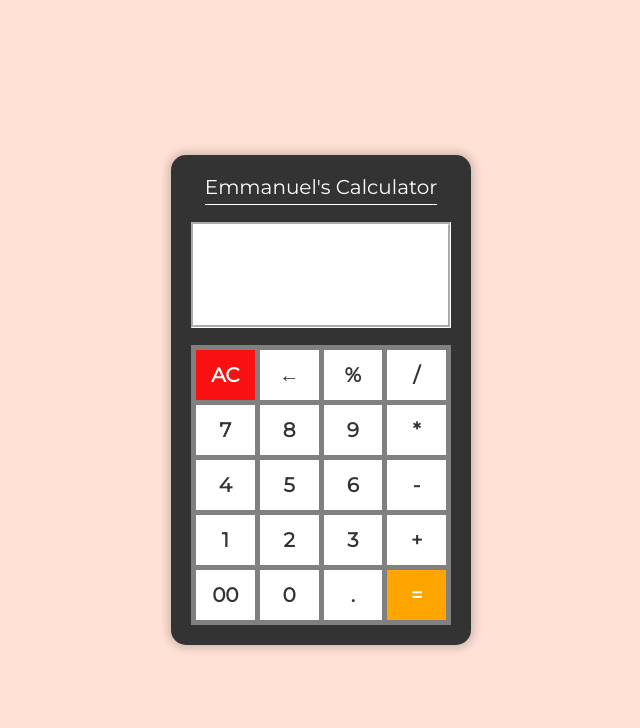
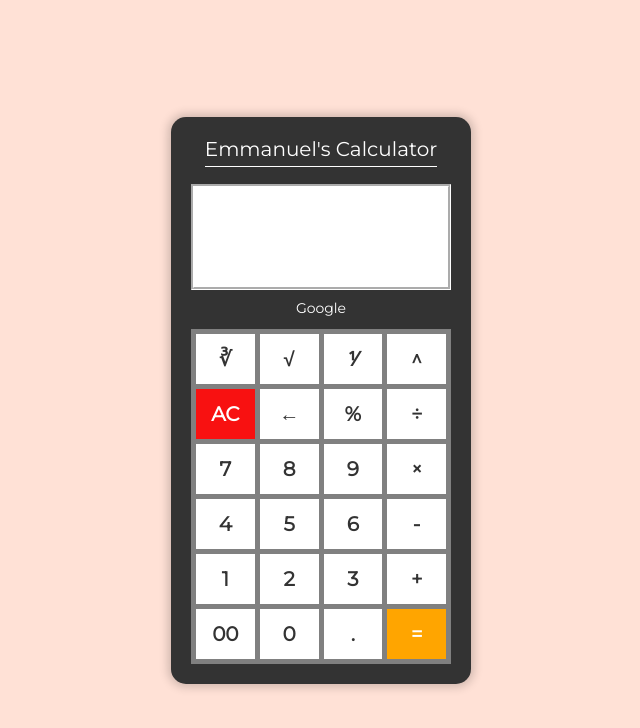
Before and after one commit to EmmanuelOdedele/ReactCalculator, a React (Create React App) app: page / in a window 1280 px wide. Shown: the top 728 px of the page, without its empty margins (319-959 px from the left). Built offline with nearby package versions, Linux system fonts and the light colour scheme.

Commit message:
fifth commit

```diff
--- a/src/App.js
+++ b/src/App.js
@@ -5,6 +5,7 @@ import Display1 from "./components/Display1";
 import Display2 from "./components/Display2";
 import ButtonContainer from "./components/ButtonContainer";
 import Button from "./components/Button";
+import Google from "./components/Google";
 
 function App() {
   // Set States. Input for Display2, Result for Display1
@@ -13,7 +14,7 @@ function App() {
 
   // OnClick handler for input
   const handleOnClick = (e) => {
-    setInput(input + e.target.value);
+    setInput(input + e.target.name);
   };
 
   // Function for delete button
@@ -40,41 +41,59 @@ function App() {
   // Function for percentage
   const perc = () => {
     setInput(input / 100);
-    setResult(result);
+  };
+
+  // Function for cuberoot
+  const cuberoot = () => {
+    setInput(input ** (1 / 2));
+  };
+
+  // Function for squareroot
+  const squareroot = () => {
+    setInput(input ** (1 / 2));
+  };
+
+  // Function for inverse
+  const inverse = () => {
+    setInput(input ** -1);
   };
 
   return (
     <section>
+
       <Container>
         <h1>Emmanuel's Calculator</h1>
         <Screen>
-          <Display1 value={result}></Display1>
-          <Display2 value={input}></Display2>
+          <Display1 value={result} />
+          <Display2 value={input} />
         </Screen>
+        <Google/>
         <ButtonContainer>
           <div className="button-row">
-            {/* "&#247;" */}
-            {/* "&#215;" */}
-            <Button onClick={cancel} value={"AC"} id={"ac"} label={"AC"} />
-            <Button onClick={dlt} value="&larr;" label="&larr;" />
-            <Button onClick={perc} value={"%"} label={"%"} />
-            <Button onClick={handleOnClick} value={"/"} label={"/"} />
-            <Button onClick={handleOnClick} value={"9"} label={"7"} />
-            <Button onClick={handleOnClick} value={"8"} label={"8"} />
-            <Button onClick={handleOnClick} value={"9"} label={"9"} />
-            <Button onClick={handleOnClick} value={"*"} label={"*"} />
-            <Button onClick={handleOnClick} value={"4"} label={"4"} />
-            <Button onClick={handleOnClick} value={"5"} label={"5"} />
-            <Button onClick={handleOnClick} value={"6"} label={"6"} />
-            <Button onClick={handleOnClick} value={"-"} label={"-"} />
-            <Button onClick={handleOnClick} value={"1"} label={"1"} />
-            <Button onClick={handleOnClick} value={"2"} label={"2"} />
-            <Button onClick={handleOnClick} value={"3"} label={"3"} />
-            <Button onClick={handleOnClick} value={"+"} label={"+"} />
-            <Button onClick={handleOnClick} value={"00"} label={"00"} />
-            <Button onClick={handleOnClick} value={"0"} label={"0"} />
-            <Button onClick={handleOnClick} value={"."} label={"."} />
-            <Button onClick={evaluate} value={"="} id={"equals"} label={"="} />
+            <Button onClick={cuberoot} name="&#8731;" label="&#8731;" />
+            <Button onClick={squareroot} name="&#8730;" label="&#8730;" />
+            <Button onClick={inverse} name="&#8543;" label="&#8543;" />
+            <Button onClick={handleOnClick} name="**" label="&#94;" />
+            <Button onClick={cancel} name={"AC"} id={"ac"} label={"AC"} />
+            <Button onClick={dlt} name="&larr;" label="&larr;" />
+            <Button onClick={perc} name={"%"} label={"%"} />
+            <Button onClick={handleOnClick} name={"/"} label="&#247;" />
+            <Button onClick={handleOnClick} name={"7"} label={"7"} />
+            <Button onClick={handleOnClick} name={"8"} label={"8"} />
+            <Button onClick={handleOnClick} name={"9"} label={"9"} />
+            <Button onClick={handleOnClick} name={"*"} label="&#215;" />
+            <Button onClick={handleOnClick} name={"4"} label={"4"} />
+            <Button onClick={handleOnClick} name={"5"} label={"5"} />
+            <Button onClick={handleOnClick} name={"6"} label={"6"} />
+            <Button onClick={handleOnClick} name={"-"} label={"-"} />
+            <Button onClick={handleOnClick} name={"1"} label={"1"} />
+            <Button onClick={handleOnClick} name={"2"} label={"2"} />
+            <Button onClick={handleOnClick} name={"3"} label={"3"} />
+            <Button onClick={handleOnClick} name={"+"} label={"+"} />
+            <Button onClick={handleOnClick} name={"00"} label={"00"} />
+            <Button onClick={handleOnClick} name={"0"} label={"0"} />
+            <Button onClick={handleOnClick} name={"."} label={"."} />
+            <Button onClick={evaluate} name={"="} id={"equals"} label={"="} />
           </div>
         </ButtonContainer>
       </Container>
--- a/src/components/Button.js
+++ b/src/components/Button.js
@@ -5,7 +5,9 @@ function Button (props) {
 
     return (
         <input
+        className="btn"
         type="button"
+        name={props.name}
         value={props.label}
         id={props.id}
         onClick={props.onClick}
--- a/src/components/Display1.js
+++ b/src/components/Display1.js
@@ -7,7 +7,7 @@ function Display1(props) {
         className="input-display1"
         type="text"
         value={props.value}
-      ></input>
+        readOnly />
     </div>
   );
 }
--- a/src/components/Display2.js
+++ b/src/components/Display2.js
@@ -7,7 +7,7 @@ function Display2(props) {
         className="input-display2"
         type="text"
         value={props.value}
-      ></input>
+        readOnly />
     </div>
   );
 }
--- /dev/null
+++ b/src/components/Google.js
@@ -0,0 +1,18 @@
+import React from "react";
+import "../styles/google.css";
+
+function Google() {
+  return (
+    <div id="google">
+      <a
+        href="https://www.google.com/search?q=google+calculator&oq=google+calcula&aqs=chrome.0.0i20i131i263i433i512j69i57j0i512l8.6665j0j7&sourceid=chrome&ie=UTF-8"
+        target={"_blank"}
+        rel="noreferrer"
+      >
+        Google
+      </a>
+    </div>
+  );
+}
+
+export default Google;
--- a/src/index.css
+++ b/src/index.css
@@ -47,20 +47,6 @@ h1 {
   grid-gap: 5px;
 }
 
-input{
-  height: 50px;
-  font-size: 20px;
-  background-color: white;
-  border: none;
-  color: rgb(51, 51, 51);
-  cursor: pointer;
-}
-
-input:hover{
-  background-color: rgb(226, 226, 226);
-  color: rgb(32, 32, 32);
-}
-
 #ac {
   background-color: rgb(248, 17, 17);
   color: white;
@@ -78,3 +64,8 @@ input:hover{
 #equals:hover {
   background-color: rgb(228, 149, 3);
 }
+
+/* ::placeholder {
+  font-weight: 400;
+  font-size: 18px;
+} */
--- a/src/styles/btn-cont.css
+++ b/src/styles/btn-cont.css
@@ -2,5 +2,5 @@
     width: 100%;
     height: 100%;
     background-color: grey;
-    margin-top: 20px;
+    margin-top: 10px;
 }
--- a/src/styles/button.css
+++ b/src/styles/button.css
@@ -0,0 +1,13 @@
+.btn {
+  height: 50px;
+  font-size: 20px;
+  background-color: white;
+  border: none;
+  color: rgb(51, 51, 51);
+  cursor: pointer;
+}
+
+.btn:hover {
+  background-color: rgb(226, 226, 226);
+  color: rgb(32, 32, 32);
+}
--- a/src/styles/display1.css
+++ b/src/styles/display1.css
@@ -1,8 +1,8 @@
-.display1{
+.display1 {
   background-color: white;
   height: 60px;
   width: 100%;
-    padding: 5px 10px 5px 5px;
+  padding: 5px 10px 5px 10px;
 }
 
 .input-display1 {
@@ -12,5 +12,9 @@
   text-align: right;
   font-weight: 600;
   font-size: 40px;
-    /* background-color: red; */
+  cursor: default;
 }
+
+.input-display1:focus {
+  outline: none;
+}
--- a/src/styles/display2.css
+++ b/src/styles/display2.css
@@ -3,7 +3,7 @@
   background-color: white;
   height: 40px;
   width: 100%;
-  padding: 0 10px 5px 5px;
+  padding: 0 10px 5px 10px;
 }
 
 .input-display2 {
@@ -13,5 +13,9 @@
   text-align: right;
   font-weight: 600;
   font-size: 20px;
-  /* background-color: red; */
+  cursor: default;
 }
+
+.input-display2:focus {
+  outline: none;
+}
--- /dev/null
+++ b/src/styles/google.css
@@ -0,0 +1,33 @@
+#google {
+    box-sizing: border-box;
+    display: grid;
+    grid-template-columns: 4fr;
+    height: 20px;
+    color: white;
+    font-weight: 400;
+    font-size: 14px;
+    margin-top: 12px;
+    width: 100%;
+    text-align: center;
+    padding: 0 10px 0 10px;
+  }
+
+  a:link {
+    color: white;
+    text-decoration: none;
+    font-weight: 400;
+  }
+
+  a:visited {
+    text-decoration: none;
+    color: white;
+  }
+
+  a:hover {
+    color: white;
+  }
+
+  a:active {
+    text-decoration: none;
+    color: white;
+  }
```
Lines whose indentation alone changed are shown as unchanged.
